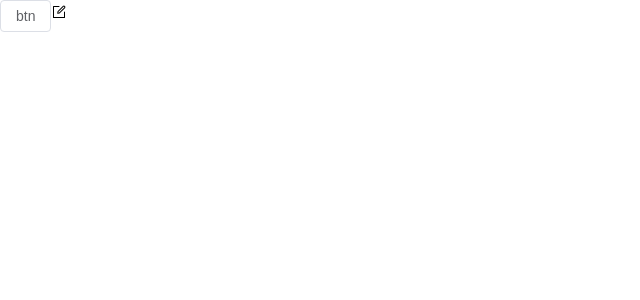
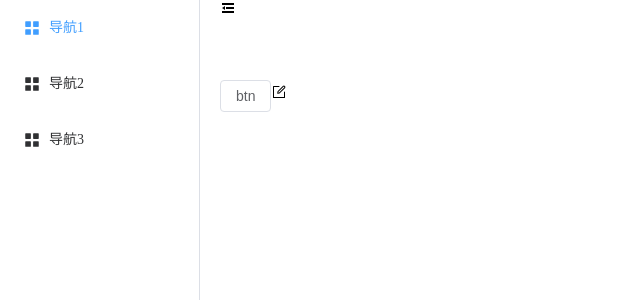
Before and after one commit to skyLicx/element-plus-, a Vue app: page / in a window 1280 px wide. Shown: the top 300 px of the page, without its empty margins (0-640 px from the left). Built offline with nearby package versions, Linux system fonts and the light colour scheme.

Commit message:
收缩菜单基本功能

```diff
--- a/src/components/container/src/index.vue
+++ b/src/components/container/src/index.vue
@@ -1,13 +1,48 @@
 <template>
-  <div>
-
-  </div>
+  <el-container>
+    <el-aside width="auto">
+      <el-menu default-active="1" class="el-menu-vertical-demo" :collapse="isCollapse">
+        <el-menu-item index="1">
+          <el-icon><el-icon-menu /></el-icon>
+          <span>导航1</span>
+        </el-menu-item>
+        <el-menu-item index="2">
+          <el-icon><el-icon-menu /></el-icon>
+          <span>导航2</span>
+        </el-menu-item>
+        <el-menu-item index="3">
+          <el-icon><el-icon-menu /></el-icon>
+          <span>导航3</span>
+        </el-menu-item>
+      </el-menu>
+    </el-aside>
+    <el-container>
+      <el-header>
+        <span @click="toggle">
+          <el-icon v-if="isCollapse"><el-icon-expand /></el-icon>
+          <el-icon v-else><el-icon-fold /></el-icon>
+        </span>
+      </el-header>
+      <el-main>
+        <router-view></router-view>
+      </el-main>
+    </el-container>
+  </el-container>
 </template>
 
 <script setup lang="ts">
+import { ref } from 'vue'
 
+const isCollapse = ref(false)
+
+const toggle = () => {
+  isCollapse.value = !isCollapse.value
+}
 </script>
 
 <style lang="scss" scoped>
-
+.el-menu-vertical-demo:not(.el-menu--collapse) {
+  width: 200px;
+  min-height: 400px;
+}
 </style>
--- a/src/style.css
+++ b/src/style.css
@@ -7,3 +7,11 @@ svg {
   width: 1em;
   height: 1em;
 }
+
+html,
+body,
+#app,
+.el-container,
+.el-menu {
+  height: 100%;
+}
```
Also changed, not shown: src/router/index.ts (+8 -1 lines).
